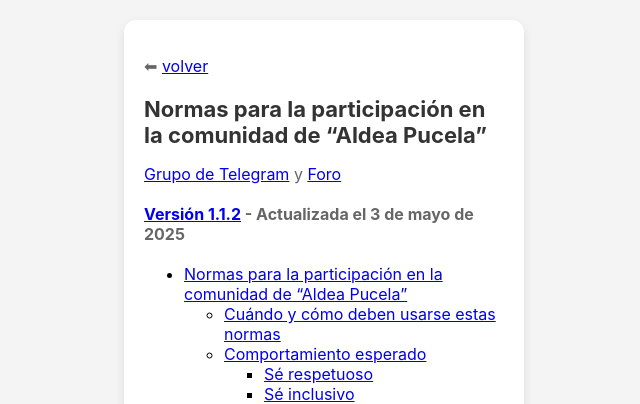
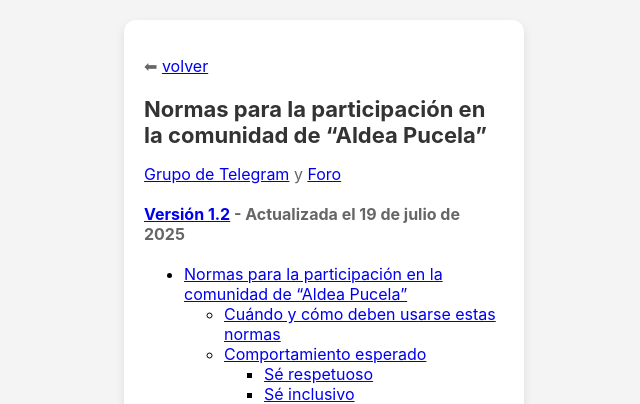
Before and after one commit to aldeapucela/web, a Jekyll site: the page built from normas.md, in a window 1280 px wide and 900 px high. Shown: the top 404 px of the window, without its empty margins (316-956 px from the left). Built offline with Jekyll 4.4.1, drawn with Linux system fonts in a browser that asks for light colours; nearby versions of some CDN libraries; a script that is not in the unit is left out; comment, search, counter and statistics services are not loaded; some of the changed text lies outside the part shown.

Commit message:
Update normas.md

```diff
--- a/normas.md
+++ b/normas.md
@@ -11,7 +11,7 @@ slug: normas
 
 [Grupo de Telegram](https://t.me/AldeaPucela) y [Foro](https://foro.aldeapucela.org/)
 
-**[Versión 1.1.2](https://aldeapucela.org/normas/) - Actualizada el 3 de mayo de 2025**
+**[Versión 1.2](https://aldeapucela.org/normas/) - Actualizada el 19 de julio de 2025**
 
 * Indice
 {:toc .toc-level-3}
```
Also changed, not shown: other parts of normas.md (+2 -0 lines).
